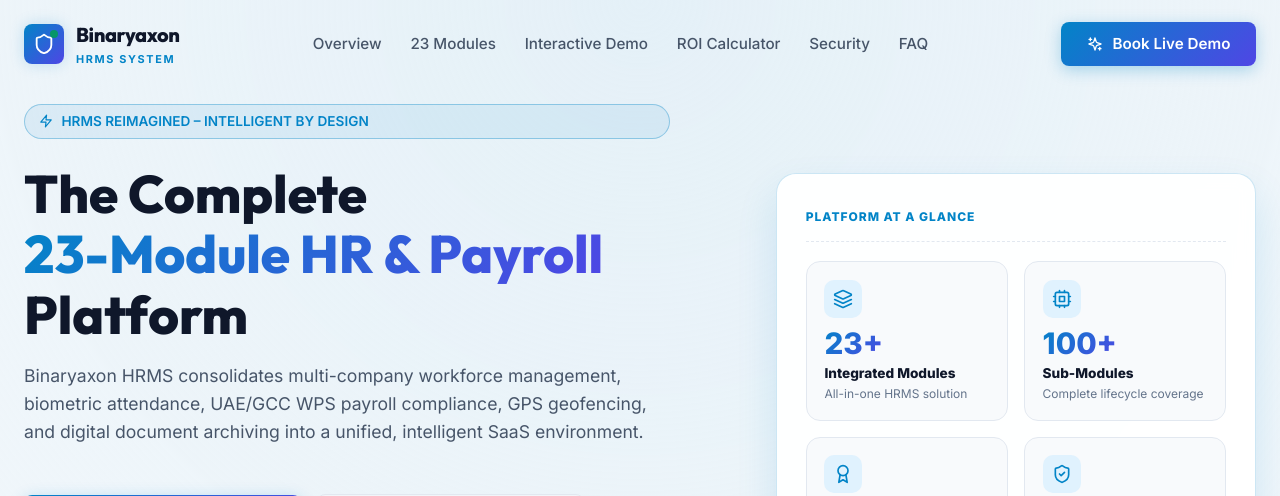
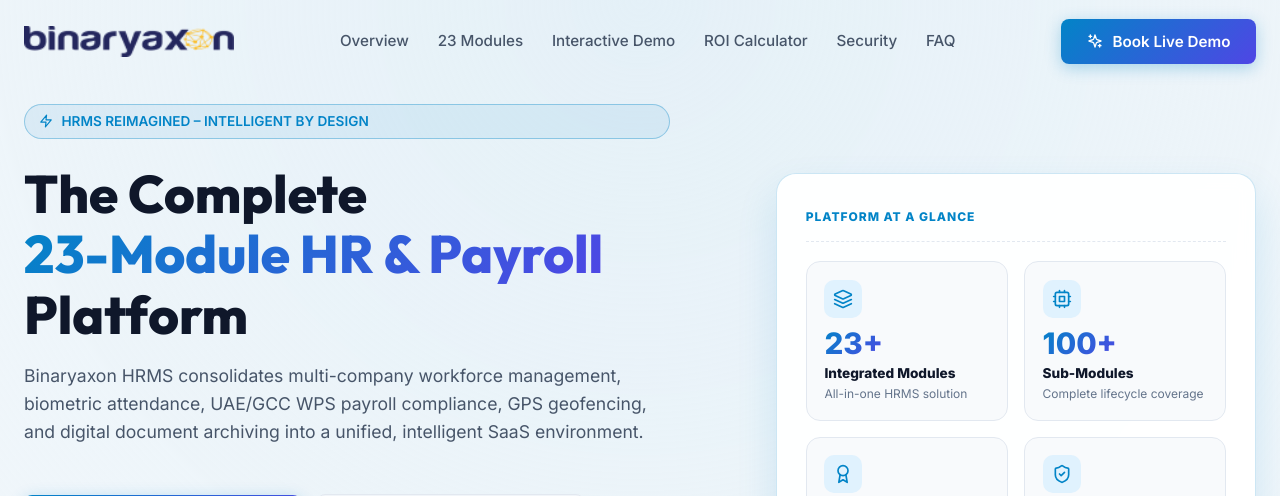
Before and after one commit to jaweriafaheem/BinaryaxonHRMS, a React (Vite) app: page / in a window 1280 px wide. Shown: the top 496 px of the page. Built offline with nearby package versions, Linux system fonts and the light colour scheme; grey boxes are pictures that could not be loaded; the HTML template or start-up script is replaced by a standard one.

Commit message:
logo fix

```diff
--- a/src/components/Footer.jsx
+++ b/src/components/Footer.jsx
@@ -27,13 +27,7 @@
           {/* Brand Col */}
           <div className="footer-brand-col">
             <a href="#" className="brand-logo mb-3">
-              <div className="logo-icon">
-                <Shield size={22} className="logo-shield" />
-              </div>
-              <div className="logo-text">
-                <span className="brand-title">Binaryaxon</span>
-                <span className="brand-subtitle">HRMS SYSTEM</span>
-              </div>
+              <img src="/Logo_new1.png" alt="Binaryaxon" className="brand-logo-img" />
             </a>
             <p className="footer-brand-desc">
               Prime HR – Intelligent by Design. The ultimate cloud Human Resource Management System for multi-company, multi-location enterprises.
--- a/src/components/Navbar.jsx
+++ b/src/components/Navbar.jsx
@@ -18,14 +18,7 @@
       <div className="container navbar-container">
         {/* Brand Logo */}
         <a href="#" className="brand-logo">
-          <div className="logo-icon">
-            <Shield size={22} className="logo-shield" />
-            <div className="logo-dot"></div>
-          </div>
-          <div className="logo-text">
-            <span className="brand-title">Binaryaxon</span>
-            <span className="brand-subtitle">HRMS SYSTEM</span>
-          </div>
+          <img src="/Logo_new1.png" alt="Binaryaxon" className="brand-logo-img" />
         </a>
 
         {/* Desktop Nav Links */}
--- a/src/index.css
+++ b/src/index.css
@@ -213,6 +213,16 @@
   display: flex;
   align-items: center;
   gap: 0.75rem;
+}
+.brand-logo-img {
+  height: 40px;
+  width: auto;
+  max-width: 210px;
+  object-fit: contain;
+  transition: transform var(--transition-fast);
+}
+.brand-logo:hover .brand-logo-img {
+  transform: scale(1.04);
 }
 .logo-icon {
   width: 40px;
```
Also changed, not shown: src/components/ui/hero-parallax.jsx (line endings or trailing spaces), 1 other file (tests, documents, lock files or other folders).
